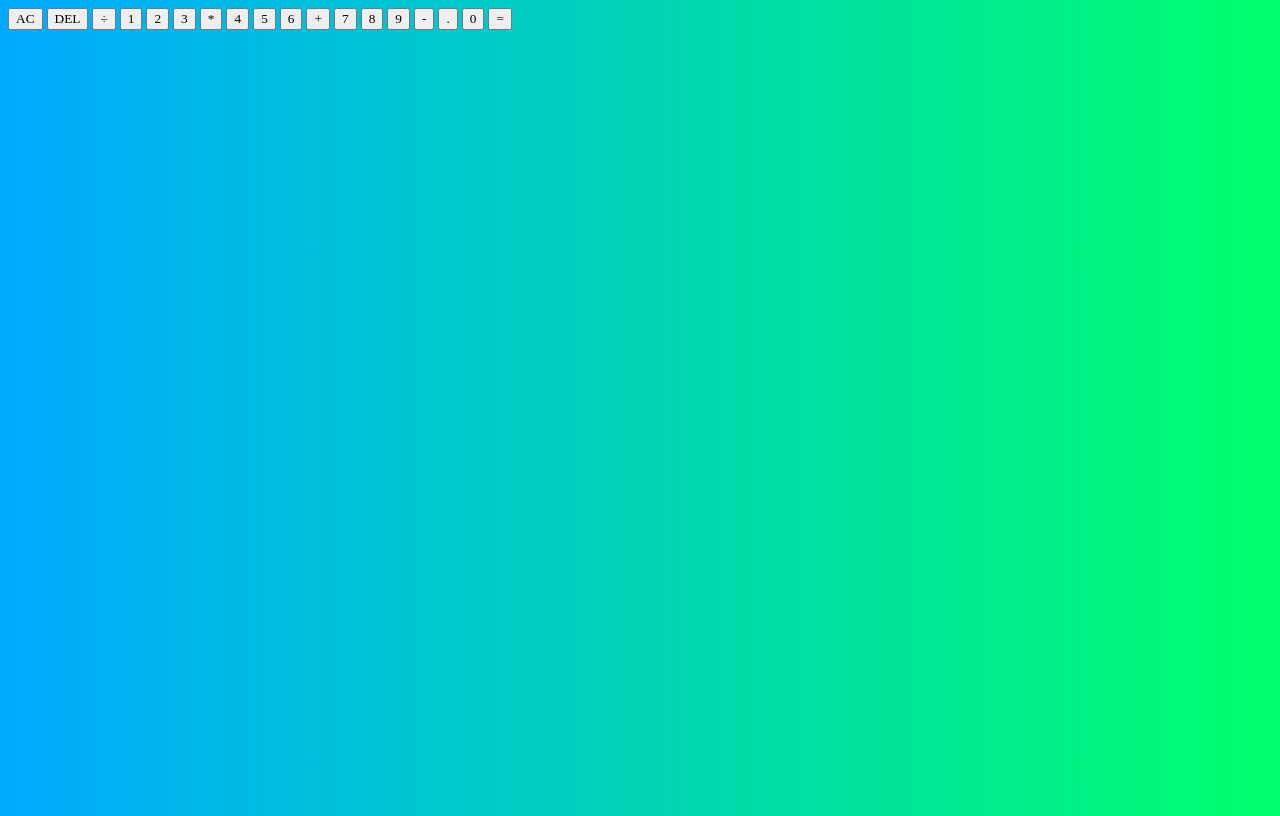
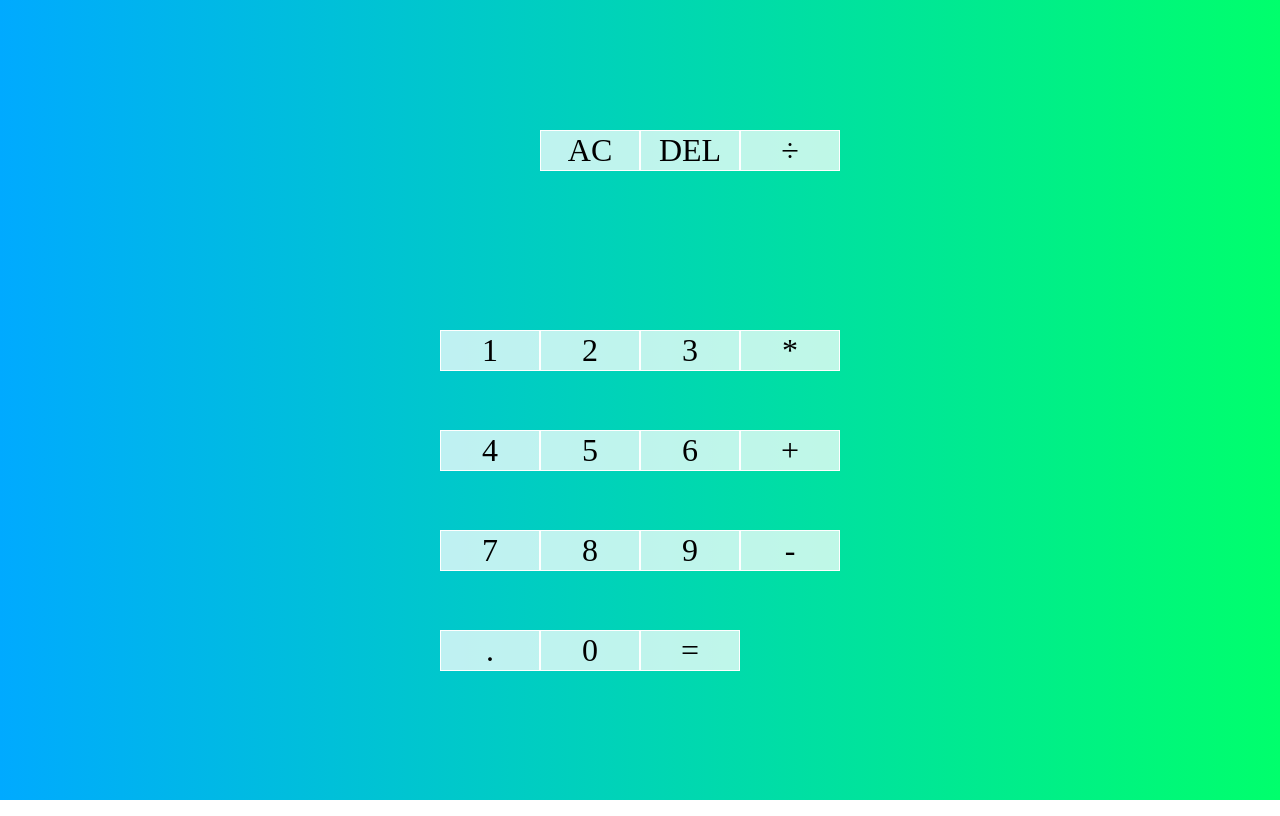
Before and after one commit to CeaicaTatiana/SimpleCalculator, a plain HTML site: page index.html in a window 1280 px wide. Drawn offline with Linux system fonts and the light colour scheme.

Commit message:
Position the buttons

```diff
--- a/style.css
+++ b/style.css
@@ -4,18 +4,24 @@
   font-weight: normal;
 }
 
-body { <!-- dial the background-->
-  padding: 0; <!-- remove padding and margin so that the backgr. fills the entire screen-->
+body { /* dial the background */
+  padding: 0; /* remove padding and margin so that the backgr. fills the entire screen*/
   margin: 0;
-  background: linear-gradient(to right, #00AAFF,#00FF6C); <!-- applied for using two colors -->
+  background: linear-gradient(to right, #00AAFF,#00FF6C); /* applied for using two colors */
 }
-
-.calculator-grid { <!-- style the grid-->
+.calculator-grid { /* style the grid */
   display: grid;
   justify-content: center;
   align-items: center;
   min-height: 100vh;
   grid-template-columns: repeat(4,100px);
   grid-template-rows: minmax(120px,auto)repeat(5,100px);
+}
 
+.calculator-grid > button {
+  cursor: pointer;
+  font-size: 2rem;
+  border: 1px solid white;
+  outline: none;
+  background-color: rgba(255,255,255,.75);
 }
```
